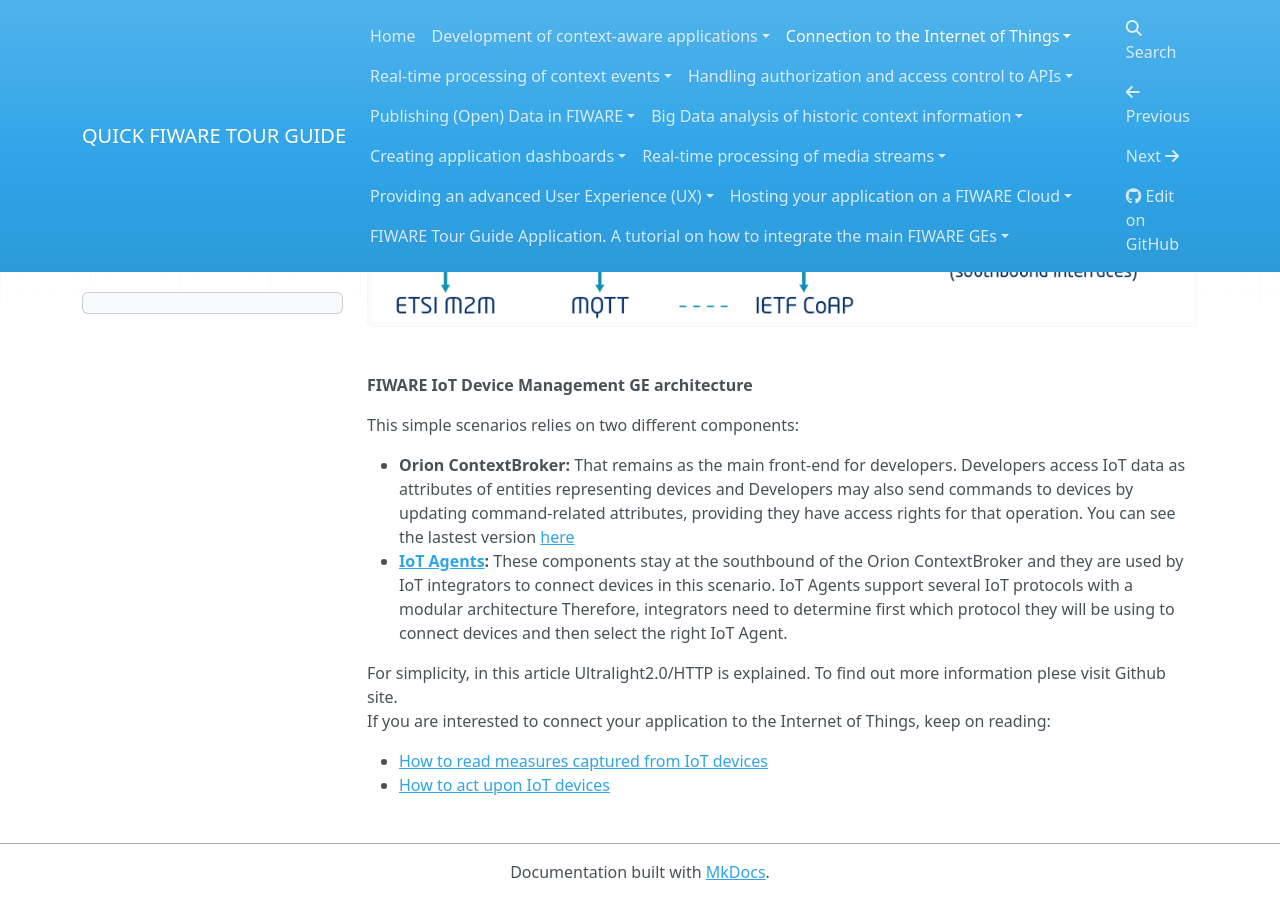
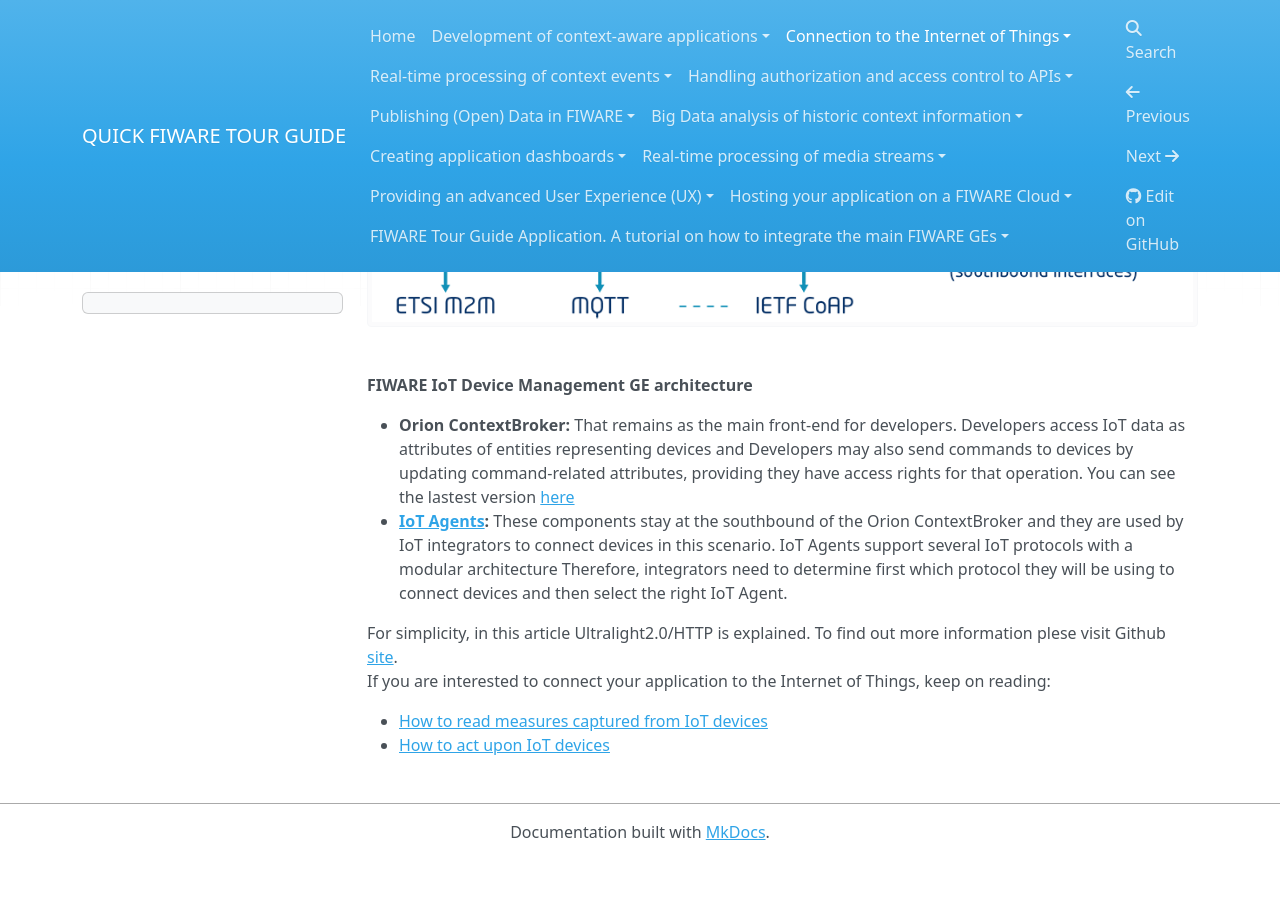
Before and after one commit to FIWARE-Ops/docs.TourGuide, an MkDocs documentation site: the page built from doc/connection-to-the-internet-of-things/introduction.md, in a window 1280 px wide and 900 px high, scrolled down 791 px. Built offline with MkDocs 1.6.1, drawn with Linux system fonts in a browser that asks for light colours; nearby versions of some CDN libraries; comment, search, counter and statistics services are not loaded; old or Windows-style settings are respelled for this version of MkDocs; after the commit the page ends 1651 px from its top, so only the background shows below that; part of the change alters nothing that is shown.

Commit message:
Update introduction.md

```diff
--- a/doc/connection-to-the-internet-of-things/introduction.md
+++ b/doc/connection-to-the-internet-of-things/introduction.md
@@ -17,14 +17,12 @@ it is tricky to find a global deployment.
 There are three IoT typical use-case scenarios (combination of IoT GEs)
 described in the [FIWARE IoT
 architecture](http://forge.fiware.org/plugins/mediawiki/wiki/fiware/index.php/Internet_of_Things_%28IoT%29_Services_Enablement_Architecture).
-The simplest and more tested one is called “Common Simple Scenario” and
-it is depicted in the following picture:
+The simplest and more tested one is called “Common Simple Scenario” and it is depicted in the following picture:
 
 [![3](images/3.png)](images/3.png)
 
 **FIWARE IoT Device Management GE architecture**
 
-This simple scenarios relies on two different components:
 
 -   **Orion ContextBroker:** That remains as the main front-end for
     developers. Developers access IoT data as attributes of entities
@@ -37,7 +35,7 @@ This simple scenarios relies on two different components:
     IoT protocols with a modular architecture Therefore, integrators need to determine first which protocol they will be using
     to connect devices and then select the right IoT Agent.
 
-For simplicity, in this article Ultralight2.0/HTTP is explained. To find out more information plese visit Github site.
+For simplicity, in this article Ultralight2.0/HTTP is explained. To find out more information plese visit Github [site](https://github.com/telefonicaid/iotagent-ul).
 If you are interested to connect your application to the Internet of Things, keep on reading:
 
 -   [How to read measures captured from IoT
```
